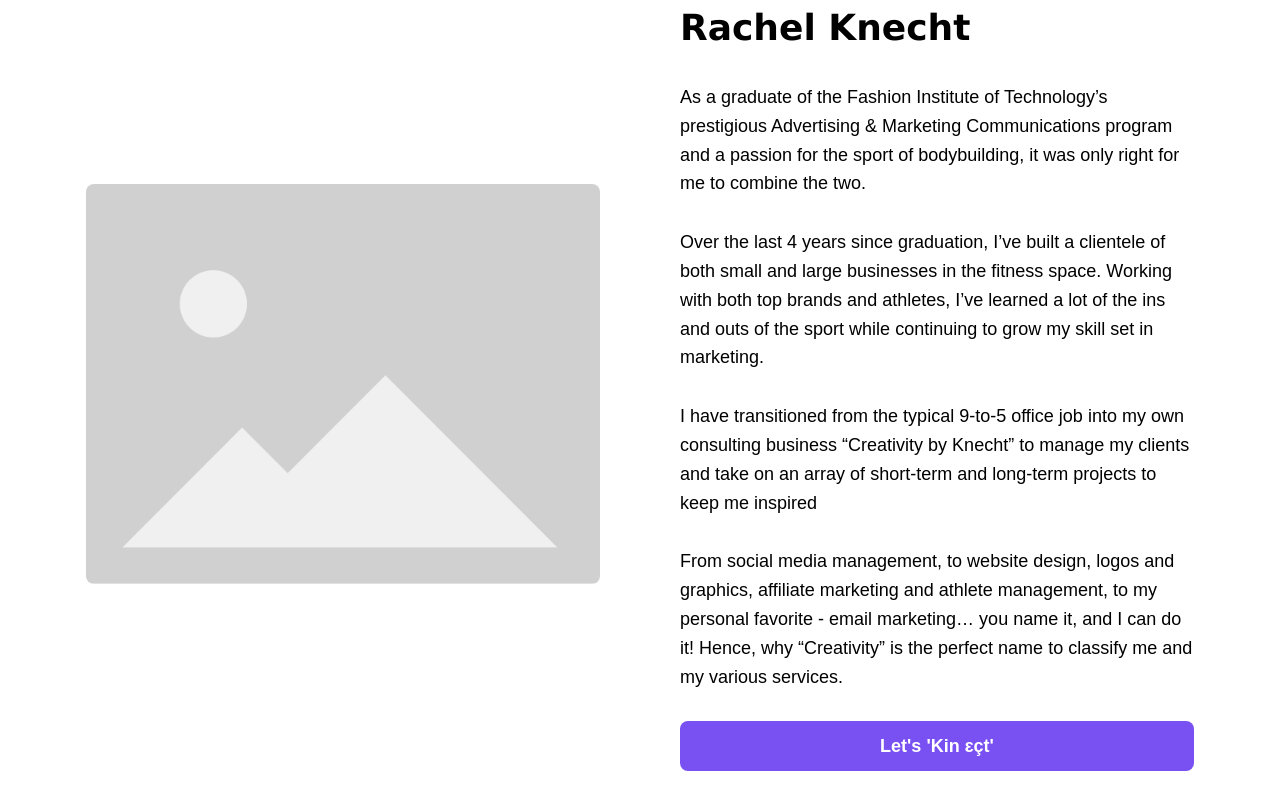
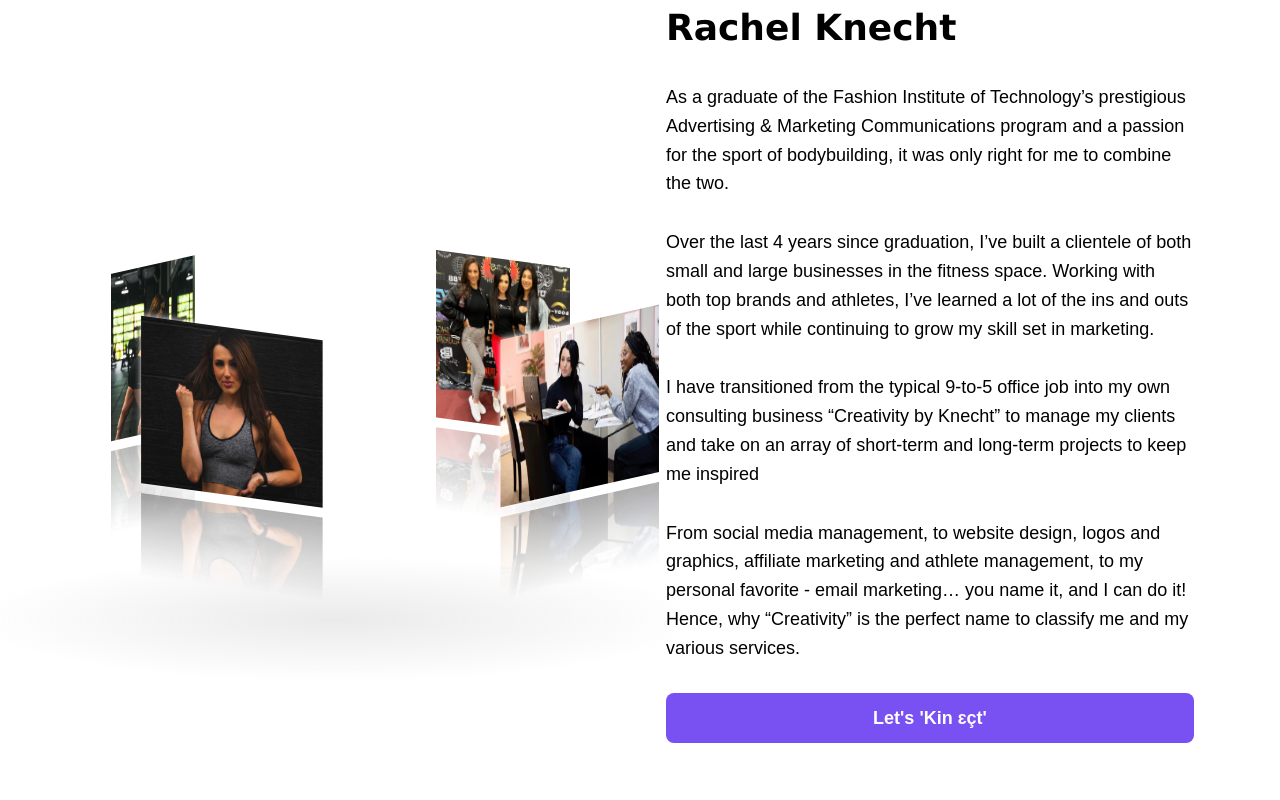
Before and after one commit to mkotik/creativitybyknecht, a React (Create React App) app: page / in a window 1280 px wide. Shown: the part 1300-2100 px from the top of the page. Built offline with nearby package versions, Linux system fonts and the light colour scheme.

Commit message:
add silly carousel

```diff
--- a/package.json
+++ b/package.json
@@ -3,14 +3,17 @@
   "version": "0.1.0",
   "private": true,
   "dependencies": {
+    "@mantine/carousel": "^7.13.4",
     "@mantine/core": "^7.13.4",
     "@mantine/hooks": "^7.13.4",
     "@tabler/icons-react": "^3.21.0",
     "@testing-library/jest-dom": "^5.17.0",
     "@testing-library/react": "^13.4.0",
     "@testing-library/user-event": "^13.5.0",
+    "embla-carousel-react": "^8.3.1",
     "react": "^18.3.1",
     "react-dom": "^18.3.1",
+    "react-multi-carousel": "^2.8.5",
     "react-scripts": "5.0.1",
     "sass": "^1.80.5",
     "web-vitals": "^2.1.4"
--- a/src/components/ContactSection/ContactSection.module.scss
+++ b/src/components/ContactSection/ContactSection.module.scss
@@ -16,7 +16,7 @@
 }
 
 .stack {
-  display: contents;
+  display: contents !important;
 
   @media (min-width: 900px) {
     flex-direction: row !important;
--- a/src/components/MainSection/MainSection.js
+++ b/src/components/MainSection/MainSection.js
@@ -11,7 +11,13 @@
             <Title order={1} className={classes.title}>
               Welcome to Creativity by Knecht
             </Title>
-            <Title order={1} c="violet" size="xl" className={classes.title}>
+            <Title
+              order={1}
+              c="violet"
+              size="xl"
+              className={classes.title}
+              style={{ marginTop: "20px" }}
+            >
               "I make emails you ACTUALLY want to open."
             </Title>
           </div>
--- a/src/components/MainSection/MainSection.module.scss
+++ b/src/components/MainSection/MainSection.module.scss
@@ -36,6 +36,7 @@
   line-height: 1.1;
   margin-bottom: 10px;
   font-size: 72px;
+  // margin: 100px 0px;
 
   @media (max-width: 1200px) {
     font-size: 60px;
--- /dev/null
+++ b/src/components/MeetSection/Carousel.js
@@ -0,0 +1,162 @@
+import { useEffect } from "react";
+import "./carousel.css";
+import rachel1 from "../../assets/rachel1.png";
+import rachel2 from "../../assets/rachel2.png";
+import rachel3 from "../../assets/rachel3.png";
+import rachel4 from "../../assets/rachel4.png";
+const Carousel = () => {
+  useEffect(() => {
+    // Author: Hoang Tran (https://fb.com/99.hoangtran)
+
+    // Github verson (1 file .html): https://github.com/HoangTran0410/3DCarousel/blob/master/index.html
+
+    // Give me a coffee <3 https://github.com/HoangTran0410/HoangTran0410/blob/main/DONATE.md
+
+    // You can change global variables here:
+    var radius = 240; // how big of the radius
+    var autoRotate = true; // auto rotate or not
+    var rotateSpeed = -60; // unit: seconds/360 degrees
+    var imgWidth = 120; // width of images (unit: px)
+    var imgHeight = 170; // height of images (unit: px)
+
+    // Link of background music - set 'null' if you dont want to play background music
+
+    /*
+     NOTE:
+       + imgWidth, imgHeight will work for video
+       + if imgWidth, imgHeight too small, play/pause button in <video> will be hidden
+       + Music link are taken from: https://hoangtran0410.github.io/Visualyze-design-your-own-/?theme=HauMaster&playlist=1&song=1&background=28
+       + Custom from code in tiktok video  https://www.facebook.com/J2TEAM.ManhTuan/videos/1353367338135935/
+*/
+
+    // ===================== start =======================
+    // animation start after 1000 miliseconds
+    setTimeout(init, 1000);
+
+    var odrag = document.getElementById("drag-container");
+    var ospin = document.getElementById("spin-container");
+    var aImg = ospin.getElementsByTagName("img");
+    var aVid = ospin.getElementsByTagName("video");
+    var aEle = [...aImg, ...aVid]; // combine 2 arrays
+
+    // Size of images
+    ospin.style.width = imgWidth + "px";
+    ospin.style.height = imgHeight + "px";
+
+    // Size of ground - depend on radius
+    var ground = document.getElementById("ground");
+    ground.style.width = radius * 3 + "px";
+    ground.style.height = radius * 3 + "px";
+
+    function init(delayTime) {
+      for (var i = 0; i < aEle.length; i++) {
+        aEle[i].style.transform =
+          "rotateY(" +
+          i * (360 / aEle.length) +
+          "deg) translateZ(" +
+          radius +
+          "px)";
+        aEle[i].style.transition = "transform 1s";
+        aEle[i].style.transitionDelay =
+          delayTime || (aEle.length - i) / 4 + "s";
+      }
+    }
+
+    function applyTranform(obj) {
+      // Constrain the angle of camera (between 0 and 180)
+      if (tY > 180) tY = 180;
+      if (tY < 0) tY = 0;
+
+      // Apply the angle
+      obj.style.transform = "rotateX(" + -tY + "deg) rotateY(" + tX + "deg)";
+    }
+
+    function playSpin(yes) {
+      ospin.style.animationPlayState = yes ? "running" : "paused";
+    }
+
+    var sX,
+      sY,
+      nX,
+      nY,
+      desX = 0,
+      desY = 0,
+      tX = 0,
+      tY = 10;
+
+    // auto spin
+    if (autoRotate) {
+      var animationName = rotateSpeed > 0 ? "spin" : "spinRevert";
+      ospin.style.animation = `${animationName} ${Math.abs(
+        rotateSpeed
+      )}s infinite linear`;
+    }
+
+    // setup events
+    document.onpointerdown = function (e) {
+      clearInterval(odrag.timer);
+      e = e || window.event;
+      var sX = e.clientX,
+        sY = e.clientY;
+
+      this.onpointermove = function (e) {
+        e = e || window.event;
+        var nX = e.clientX,
+          nY = e.clientY;
+        desX = nX - sX;
+        desY = nY - sY;
+        tX += desX * 0.1;
+        tY += desY * 0.1;
+        applyTranform(odrag);
+        sX = nX;
+        sY = nY;
+      };
+
+      this.onpointerup = function (e) {
+        odrag.timer = setInterval(function () {
+          desX *= 0.95;
+          desY *= 0.95;
+          tX += desX * 0.1;
+          tY += desY * 0.1;
+          applyTranform(odrag);
+          playSpin(false);
+          if (Math.abs(desX) < 0.5 && Math.abs(desY) < 0.5) {
+            clearInterval(odrag.timer);
+            playSpin(true);
+          }
+        }, 17);
+        this.onpointermove = this.onpointerup = null;
+      };
+
+      return false;
+    };
+
+    document.onmousewheel = function (e) {
+      e = e || window.event;
+      var d = e.wheelDelta / 20 || -e.detail;
+      radius += d;
+      init(1);
+    };
+  }, []);
+  return (
+    <div id="drag-container">
+      <div id="spin-container">
+        <img src={rachel1} alt="" />
+        <img src={rachel2} alt="" />
+        <img src={rachel3} alt="" />
+        <img src={rachel4} alt="" />
+        {/* <img
+          src="https://images.pexels.com/photos/1382734/pexels-photo-1382734.jpeg?auto=compress&cs=tinysrgb&dpr=1&w=500"
+          alt=""
+        />
+        <img
+          src="https://images.pexels.com/photos/1462636/pexels-photo-1462636.jpeg?auto=compress&cs=tinysrgb&dpr=1&w=500"
+          alt=""
+        /> */}
+      </div>
+      <div id="ground"></div>
+    </div>
+  );
+};
+
+export default Carousel;
--- a/src/components/MeetSection/MeetSection.js
+++ b/src/components/MeetSection/MeetSection.js
@@ -1,8 +1,35 @@
 import { Title, Text, Container, Stack, Button } from "@mantine/core";
+// import { Carousel } from "@mantine/carousel";
+// import Carousel from "react-multi-carousel";
+import Carousel from "./Carousel";
+import "react-multi-carousel/lib/styles.css";
 import classes from "./MeetSection.module.scss";
-import placeholderImage from "../../assets/placeholder.jpg";
+import rachel1 from "../../assets/rachel1.png";
+import rachel2 from "../../assets/rachel2.png";
+import rachel3 from "../../assets/rachel3.png";
+import rachel4 from "../../assets/rachel4.png";
 
 function MeetSection() {
+  const images = [rachel1, rachel2, rachel3, rachel4];
+  const responsive = {
+    superLargeDesktop: {
+      // the naming can be any, depends on you.
+      breakpoint: { max: 4000, min: 3000 },
+      items: 5,
+    },
+    desktop: {
+      breakpoint: { max: 3000, min: 1024 },
+      items: 3,
+    },
+    tablet: {
+      breakpoint: { max: 1024, min: 464 },
+      items: 2,
+    },
+    mobile: {
+      breakpoint: { max: 464, min: 0 },
+      items: 1,
+    },
+  };
   return (
     <Container size="lg" className={classes.wrapper}>
       <Stack align="center" gap={30} className={classes.header}>
@@ -19,20 +46,12 @@
       </Stack>
 
       <div className={classes.content}>
-        <div className={classes.imageWrapper}>
-          <img
-            src={placeholderImage}
-            alt="Designer portrait"
-            width={500}
-            height={500}
-          />
-        </div>
-
+        <Carousel />
         <div className={classes.textContent}>
           <Title order={2} size={36} mb={30}>
             Rachel Knecht
           </Title>
-          <Stack gap={30}>
+          <Stack gap={30} className={classes.summary}>
             <Text size="lg">
               As a graduate of the Fashion Institute of Technology’s prestigious
               Advertising & Marketing Communications program and a passion for
--- a/src/components/MeetSection/MeetSection.module.scss
+++ b/src/components/MeetSection/MeetSection.module.scss
@@ -18,6 +18,12 @@
   }
 }
 
+// .summary {
+//   position: relative;
+//   background-color: white;
+//   padding-left: 20px;
+// }
+
 .imageWrapper {
   flex: 1;
 
--- /dev/null
+++ b/src/components/MeetSection/carousel.css
@@ -0,0 +1,115 @@
+#drag-container,
+#spin-container {
+  height: 500px;
+  width: 500px;
+  position: relative;
+  display: -webkit-box;
+  display: -ms-flexbox;
+  display: flex;
+  margin: auto;
+  -webkit-transform-style: preserve-3d;
+  transform-style: preserve-3d;
+  -webkit-transform: rotateX(-10deg);
+  transform: rotateX(-10deg);
+}
+
+#drag-container img,
+#drag-container video {
+  -webkit-transform-style: preserve-3d;
+  transform-style: preserve-3d;
+  position: absolute;
+  left: 0;
+  top: 0;
+  /* width: 100%; */
+  /* height: 250px; */
+  height: 100%;
+  line-height: 200px;
+  font-size: 50px;
+  text-align: center;
+  -webkit-box-shadow: 0 0 8px #fff;
+  box-shadow: 0 0 8px #fff;
+  -webkit-box-reflect: below 10px
+    linear-gradient(transparent, transparent, #0005);
+}
+
+#drag-container img:hover,
+#drag-container video:hover {
+  -webkit-box-shadow: 0 0 15px #fffd;
+  box-shadow: 0 0 15px #fffd;
+  -webkit-box-reflect: below 10px
+    linear-gradient(transparent, transparent, #0007);
+}
+
+#drag-container p {
+  font-family: Serif;
+  position: absolute;
+  top: 100%;
+  left: 50%;
+  -webkit-transform: translate(-50%, -50%) rotateX(90deg);
+  transform: translate(-50%, -50%) rotateX(90deg);
+  color: #fff;
+}
+
+#ground {
+  width: 900px;
+  height: 900px;
+  position: absolute;
+  top: 100%;
+  left: 50%;
+  -webkit-transform: translate(-50%, -50%) rotateX(90deg);
+  transform: translate(-50%, -50%) rotateX(90deg);
+  background: -webkit-radial-gradient(
+    center center,
+    farthest-side,
+    #9993,
+    transparent
+  );
+}
+
+#music-container {
+  position: absolute;
+  top: 0;
+  left: 0;
+}
+
+@-webkit-keyframes spin {
+  from {
+    -webkit-transform: rotateY(0deg);
+    transform: rotateY(0deg);
+  }
+  to {
+    -webkit-transform: rotateY(360deg);
+    transform: rotateY(360deg);
+  }
+}
+
+@keyframes spin {
+  from {
+    -webkit-transform: rotateY(0deg);
+    transform: rotateY(0deg);
+  }
+  to {
+    -webkit-transform: rotateY(360deg);
+    transform: rotateY(360deg);
+  }
+}
+@-webkit-keyframes spinRevert {
+  from {
+    -webkit-transform: rotateY(360deg);
+    transform: rotateY(360deg);
+  }
+  to {
+    -webkit-transform: rotateY(0deg);
+    transform: rotateY(0deg);
+  }
+}
+@keyframes spinRevert {
+  from {
+    -webkit-transform: rotateY(360deg);
+    transform: rotateY(360deg);
+  }
+  to {
+    -webkit-transform: rotateY(0deg);
+    transform: rotateY(0deg);
+  }
+}
```
Also changed, not shown: 2 other files (tests, documents, lock files or other folders).
